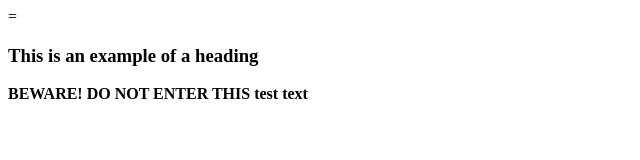
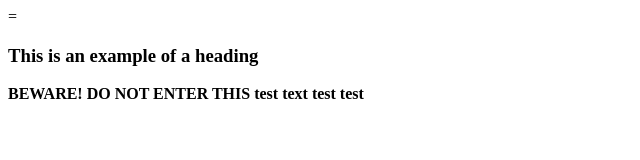
Before and after one commit to OtisSymbos/project_ci, a plain HTML site: page index.html in a window 1280 px wide. Shown: the full height of the page, 0-640 px from the left. Drawn offline with Linux system fonts and the light colour scheme.

Commit message:
html change

```diff
--- a/index.html
+++ b/index.html
@@ -7,6 +7,6 @@
     <body>
         <h3>This is an example of a heading</h3>
         <strong>BEWARE! DO NOT ENTER THIS</strong>
-        <strong>test text</strong>
+        <strong>test text test test</strong>
     </body>
 </html>
```
